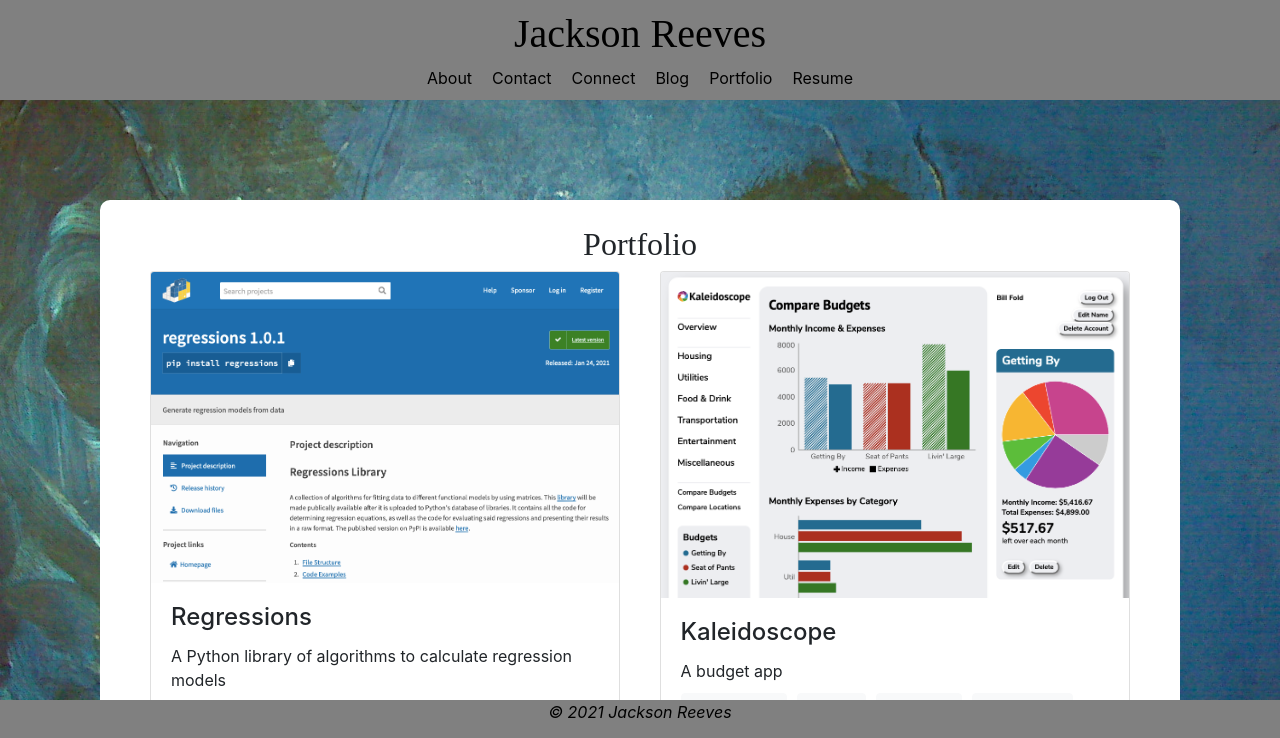
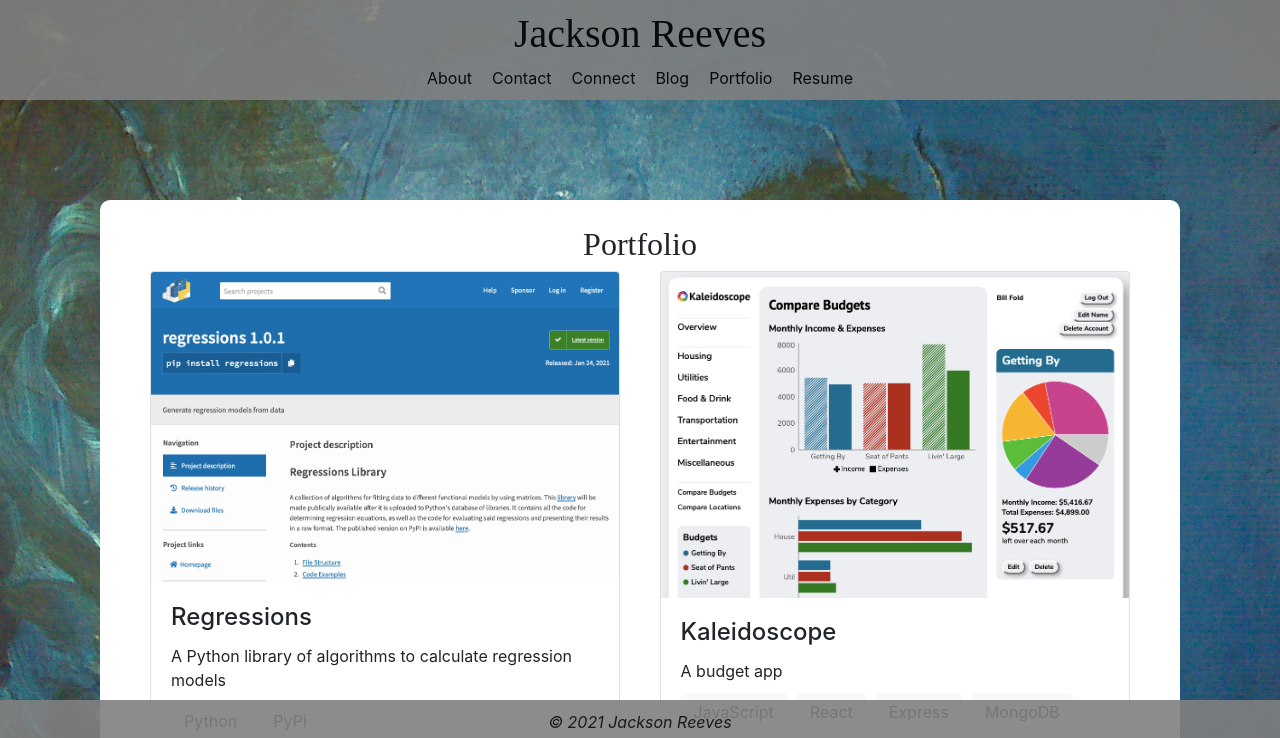
Before and after one commit to jtreeves/react-website, a React (Create React App) app: page / in a window 1280 px wide. Shown: the top 738 px of the page. Built offline with nearby package versions, Linux system fonts and the light colour scheme; no server answers; a web font is replaced by a local one.

Commit message:
[css] Lower opacity for header and footer

```diff
--- a/src/App.css
+++ b/src/App.css
@@ -16,7 +16,7 @@ header {
     padding: 10px;
     background: gray;
     color: black;
-    opacity: 100%;
+    opacity: 90%;
 }
 
 footer {
@@ -26,11 +26,11 @@ footer {
     text-align: center;
     width: 100%;
     height: 100px;
-    /* line-height: 100px; */
+    padding: 10px;
     background: gray;
     color: black;
     font-style: italic;
-    opacity: 100%;
+    opacity: 90%;
 }
 
 footer ul {
@@ -45,7 +45,7 @@ footer li {
 }
 
 footer img {
-    width: 50px;
+    width: 40px;
 }
 
 main {
```
